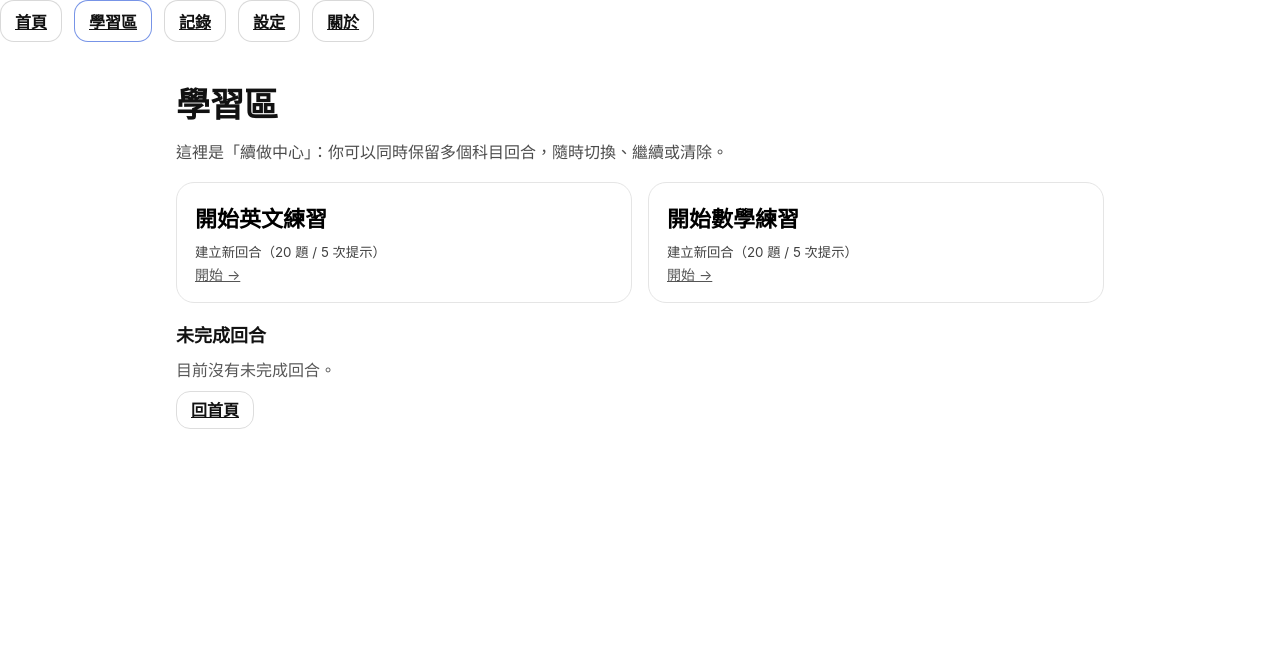
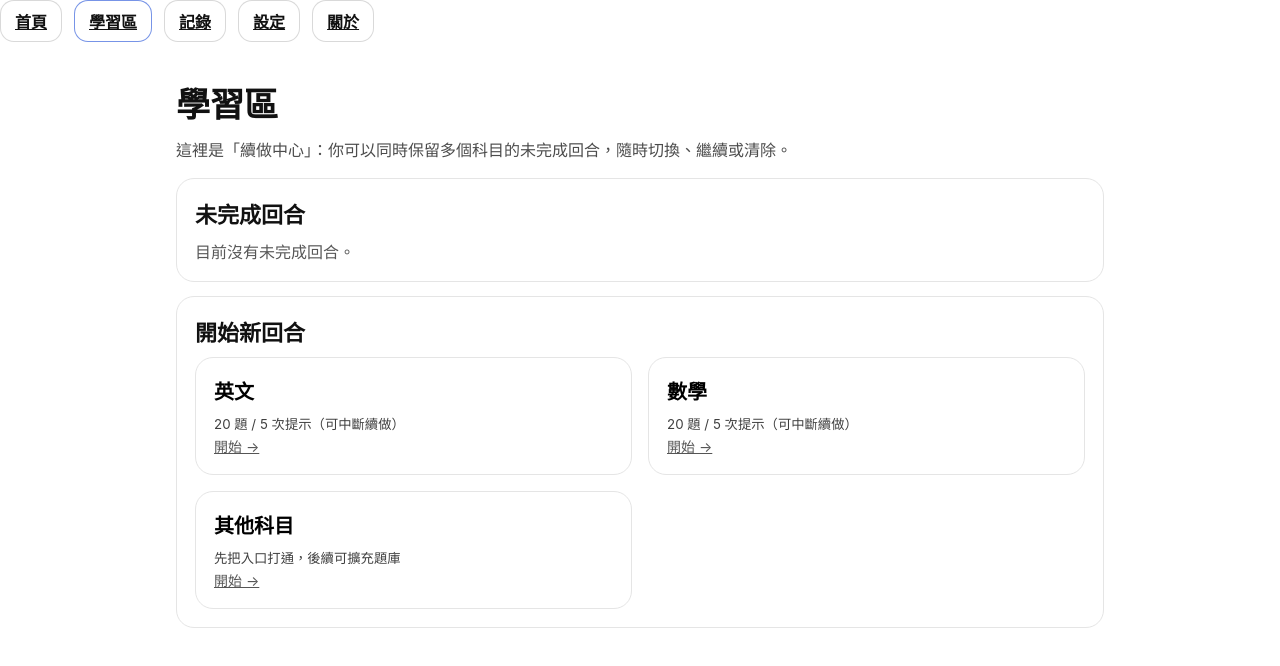
Before and after one commit to boos88978857-svg/ai-intelligent-learning-machine, a Next.js app: page /practice in a window 1280 px wide. Shown: the top 666 px of the page. Built offline with nearby package versions, Linux system fonts and the light colour scheme.

Commit message:
更新 page.tsx

```diff
--- a/app/practice/page.tsx
+++ b/app/practice/page.tsx
@@ -1,7 +1,6 @@
 // app/practice/page.tsx
 "use client";
 
-import Link from "next/link";
 import { useEffect, useState } from "react";
 import { useRouter } from "next/navigation";
 import { ui } from "../ui";
@@ -9,9 +8,9 @@ import {
   PracticeSession,
   loadAllSessions,
   newSession,
+  upsertSession,
   removeSession,
   setActiveSessionId,
-  upsertSession,
 } from "../lib/session";
 
 function formatTime(sec: number) {
@@ -24,15 +23,22 @@ export default function PracticeHubPage() {
   const router = useRouter();
   const [sessions, setSessions] = useState<PracticeSession[]>([]);
 
+  function refresh() {
+    setSessions(loadAllSessions());
+  }
+
   useEffect(() => {
-    setSessions(loadAllSessions());
+    refresh();
   }, []);
+
+  const unfinished = sessions.filter((s) => !s.roundDone);
+  const finished = sessions.filter((s) => s.roundDone);
 
   function start(subject: PracticeSession["subject"]) {
     const s = newSession(subject);
     upsertSession(s);
     setActiveSessionId(s.id);
-    setSessions(loadAllSessions());
+    refresh();
     router.push(`/practice/session?id=${encodeURIComponent(s.id)}`);
   }
 
@@ -41,61 +47,48 @@ export default function PracticeHubPage() {
     router.push(`/practice/session?id=${encodeURIComponent(id)}`);
   }
 
-  function remove(id: string) {
+  function clearOne(id: string) {
     removeSession(id);
-    setSessions(loadAllSessions());
+    refresh();
   }
-
-  const unfinished = sessions.filter((s) => !s.roundDone);
-  const finished = sessions.filter((s) => s.roundDone);
 
   return (
     <main style={ui.wrap}>
-      <h1 style={{ margin: "0 0 12px", fontSize: 34, fontWeight: 900 }}>學習區</h1>
-      <p style={{ margin: "0 0 16px", opacity: 0.75, lineHeight: 1.7 }}>
-        這裡是「續做中心」：你可以同時保留多個科目回合，隨時切換、繼續或清除。
+      <h1 style={{ margin: "0 0 10px", fontSize: 34, fontWeight: 900 }}>學習區</h1>
+      <p style={{ margin: "0 0 14px", opacity: 0.75, lineHeight: 1.7 }}>
+        這裡是「續做中心」：你可以同時保留多個科目的未完成回合，隨時切換、繼續或清除。
       </p>
 
-      <div style={ui.grid2}>
-        <button onClick={() => start("英文")} style={{ ...ui.card, textAlign: "left", cursor: "pointer" }}>
-          <h2 style={ui.cardTitle}>開始英文練習</h2>
-          <p style={ui.cardDesc}>建立新回合（20 題 / 5 次提示）</p>
-          <span style={ui.smallLink}>開始 →</span>
-        </button>
-
-        <button onClick={() => start("數學")} style={{ ...ui.card, textAlign: "left", cursor: "pointer" }}>
-          <h2 style={ui.cardTitle}>開始數學練習</h2>
-          <p style={ui.cardDesc}>建立新回合（20 題 / 5 次提示）</p>
-          <span style={ui.smallLink}>開始 →</span>
-        </button>
-      </div>
-
-      {/* 未完成回合 */}
-      <div style={{ marginTop: 18 }}>
-        <h2 style={{ margin: "0 0 10px", fontSize: 18, fontWeight: 900 }}>未完成回合</h2>
+      {/* ✅ 未完成回合列表 */}
+      <div style={{ ...ui.card, marginBottom: 14 }}>
+        <h2 style={{ ...ui.cardTitle, marginBottom: 10 }}>未完成回合</h2>
 
         {unfinished.length === 0 ? (
-          <div style={{ opacity: 0.7 }}>目前沒有未完成回合。</div>
+          <p style={{ margin: 0, opacity: 0.7 }}>目前沒有未完成回合。</p>
         ) : (
           <div style={{ display: "grid", gap: 12 }}>
             {unfinished.map((s) => (
-              <div key={s.id} style={ui.card}>
-                <h3 style={{ ...ui.cardTitle, fontSize: 20 }}>{s.subject}（回合）</h3>
-                <p style={ui.cardDesc}>
+              <div key={s.id} style={{ ...ui.card, marginBottom: 0 }}>
+                <div style={{ display: "flex", justifyContent: "space-between", gap: 12, flexWrap: "wrap" }}>
+                  <div>
+                    <div style={{ fontSize: 20, fontWeight: 900 }}>{s.subject}（回合）</div>
+                    <div style={{ marginTop: 6, opacity: 0.75, lineHeight: 1.7 }}>
                       進度：第 {s.currentIndex + 1} 題 / {s.totalQuestions}
                       <br />
-                  計時：{formatTime(s.elapsedSec)}
+                      對 {s.correctCount}　錯 {s.wrongCount}　提示 {s.hintLimit}/{s.hintsUsed}
                       <br />
-                  狀態：{s.paused ? "已暫停" : "進行中"}
-                </p>
+                      用時：{formatTime(s.elapsedSec)}　狀態：{s.paused ? "已暫停" : "進行中"}
+                    </div>
+                  </div>
 
-                <div style={{ display: "flex", gap: 12, flexWrap: "wrap", marginTop: 12 }}>
+                  <div style={{ display: "flex", gap: 10, alignItems: "center", flexWrap: "wrap" }}>
                     <button onClick={() => resume(s.id)} style={{ ...ui.navBtn, cursor: "pointer" }}>
-                    繼續作答 →
+                      繼續 →
                     </button>
-                  <button onClick={() => remove(s.id)} style={{ ...ui.navBtn, cursor: "pointer" }}>
-                    清除回合
+                    <button onClick={() => clearOne(s.id)} style={{ ...ui.navBtn, cursor: "pointer" }}>
+                      清除
                     </button>
+                  </div>
                 </div>
               </div>
             ))}
@@ -103,32 +96,35 @@ export default function PracticeHubPage() {
         )}
       </div>
 
-      {/* 已完成回合（先留入口） */}
-      {finished.length > 0 && (
-        <div style={{ marginTop: 18 }}>
-          <h2 style={{ margin: "0 0 10px", fontSize: 18, fontWeight: 900 }}>已完成（保留紀錄）</h2>
-          <div style={{ display: "grid", gap: 12 }}>
-            {finished.map((s) => (
-              <div key={s.id} style={ui.card}>
-                <h3 style={{ ...ui.cardTitle, fontSize: 20 }}>{s.subject}（已完成）</h3>
-                <p style={ui.cardDesc}>
-                  題數：{s.totalQuestions}　對：{s.correctCount}　錯：{s.wrongCount}　提示：{s.hintsUsed}/{s.hintLimit}
-                  <br />
-                  總用時：{formatTime(s.elapsedSec)}
-                </p>
-                <div style={{ display: "flex", gap: 12, flexWrap: "wrap", marginTop: 12 }}>
-                  <button onClick={() => remove(s.id)} style={{ ...ui.navBtn, cursor: "pointer" }}>
-                    刪除此紀錄
+      {/* ✅ 開始新回合入口 */}
+      <div style={ui.card}>
+        <h2 style={{ ...ui.cardTitle, marginBottom: 10 }}>開始新回合</h2>
+
+        <div style={ui.grid2}>
+          <button onClick={() => start("英文")} style={{ ...ui.card, textAlign: "left", cursor: "pointer" }}>
+            <h3 style={{ ...ui.cardTitle, fontSize: 20 }}>英文</h3>
+            <p style={ui.cardDesc}>20 題 / 5 次提示（可中斷續做）</p>
+            <span style={ui.smallLink}>開始 →</span>
+          </button>
+
+          <button onClick={() => start("數學")} style={{ ...ui.card, textAlign: "left", cursor: "pointer" }}>
+            <h3 style={{ ...ui.cardTitle, fontSize: 20 }}>數學</h3>
+            <p style={ui.cardDesc}>20 題 / 5 次提示（可中斷續做）</p>
+            <span style={ui.smallLink}>開始 →</span>
+          </button>
+
+          <button onClick={() => start("其他")} style={{ ...ui.card, textAlign: "left", cursor: "pointer" }}>
+            <h3 style={{ ...ui.cardTitle, fontSize: 20 }}>其他科目</h3>
+            <p style={ui.cardDesc}>先把入口打通，後續可擴充題庫</p>
+            <span style={ui.smallLink}>開始 →</span>
           </button>
         </div>
-              </div>
-            ))}
-          </div>
+
+        {finished.length > 0 && (
+          <div style={{ marginTop: 14, opacity: 0.75, lineHeight: 1.7 }}>
+            已完成回合：{finished.length}（目前先保留在本機，之後可做紀錄頁統整）
           </div>
         )}
-
-      <div style={{ marginTop: 16 }}>
-        <Link href="/" style={ui.navBtn}>回首頁</Link>
       </div>
     </main>
   );
```
Lines whose indentation alone changed are shown as unchanged.
